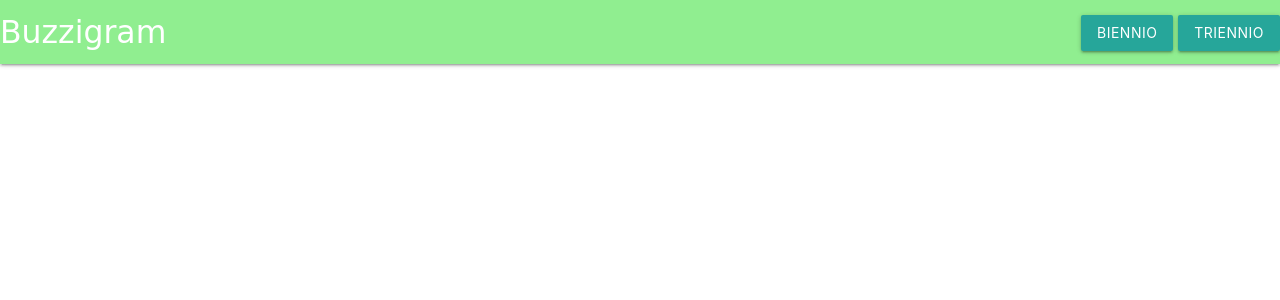
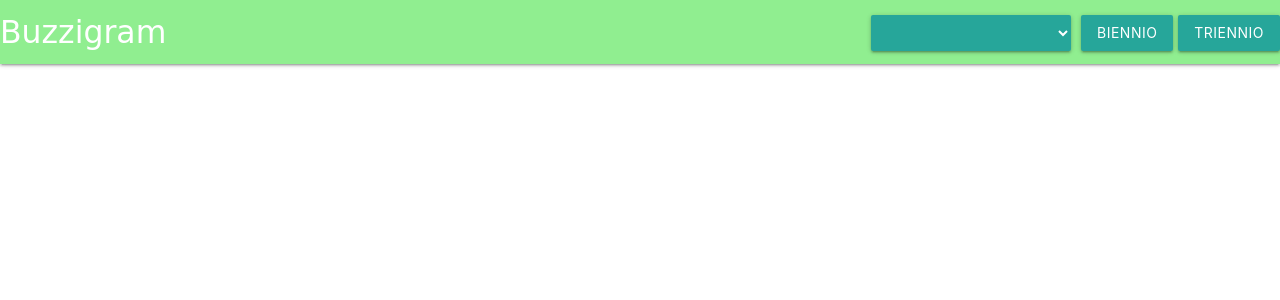
Before and after one commit to CiccioBello-CoccoFresco/BuzziGram, a PHP site: page /Pages/Classi.html in a window 1280 px wide. Shown: the top 300 px of the page. Run offline with PHP 8.4, Linux system fonts and the light colour scheme; data that the repository does not hold is empty; some libraries are stand-ins or nearby versions.

Commit message:
Scelta anno ok

```diff
--- a/Login/login.php
+++ b/Login/login.php
@@ -18,7 +18,7 @@ $stmt->bind_param("ss", $email, $psw);
 $stmt->execute();
 $result = $stmt->get_result();
 closeConn($conn);
-if($result->num_rows != 0) Header('Location: ../Pages/Classi.php');
+if($result->num_rows != 0) Header('Location: ../Pages/Classi.html');
 else echo 'Credenziali errate';
 
 ?>
--- a/Pages/Classi.html
+++ b/Pages/Classi.html
@@ -38,6 +38,7 @@
                 });
             });
 
+            $('.dropdown-trigger').dropdown();
 
         </script>
     </head>
@@ -46,10 +47,22 @@
         <nav class="navbar">
             <div class="nav-wrapper">
               <a href="#" class="brand-logo">Buzzigram</a>
-              <ul id="nav-mobile" class="right hide-on-med-and-down">
-
-            <select id="as" name="as"></select>
-                <button class="btn" id="biennio">BIENNIO</button> <button class="btn" id="triennio">TRIENNIO</button>
+                <ul id="nav-mobile" class="right hide-on-med-and-down">
+                    <li class="scelta">
+                        <select id="as" name="as" class='dropdown-trigger btn'>
+                            <ul id='dropdown1' class='dropdown-content'>
+                                <li><a href="#!">one</a></li>
+                                <li><a href="#!">two</a></li>
+                                <li class="divider" tabindex="-1"></li>
+                                <li><a href="#!">three</a></li>
+                                <li><a href="#!"><i class="material-icons">view_module</i>four</a></li>
+                                <li><a href="#!"><i class="material-icons">cloud</i>five</a></li>
+                            </ul>
+                        </select>
+                    </li>
+                    <li class="anno">
+                        <button class="btn" id="biennio">BIENNIO</button> <button class="btn" id="triennio">TRIENNIO</button>
+                    </li>
                 </ul>
             </div>
           </nav>
--- a/css/classiTheme.css
+++ b/css/classiTheme.css
@@ -17,3 +17,8 @@
 .navbar {
     background-color: lightgreen;
 }
+
+.scelta{
+    margin-right: 10px;
+    width: 200px;
+}
--- a/js/classi.js
+++ b/js/classi.js
@@ -79,7 +79,7 @@ function caricaClassiAnnuario(as, mode) {
                     var stringa = stringa + "<tr>";
                     for(var j=0; j < resto; j++){
                         var classeOttenuta = data[i]["anno"] + data[i]["sezione"];
-                        var stringa = stringa + "<td id='classe'><a href=Alunni.php?id="+data[i]['id']+">"+classeOttenuta+"</a></td> ";
+                        var stringa = stringa + "<td id='classe'><a href=Alunni.html?id="+data[i]['id']+">"+classeOttenuta+"</a></td> ";
                         var i=i+1;
                     }
                     var stringa = stringa + "</tr>";
```
